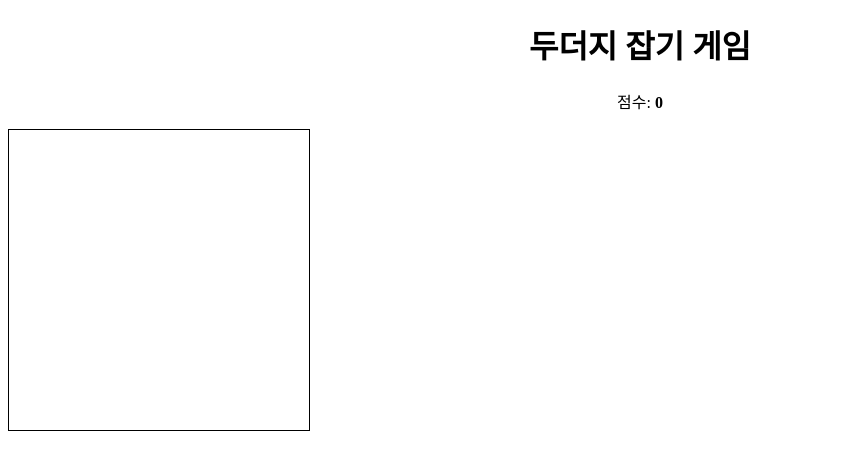
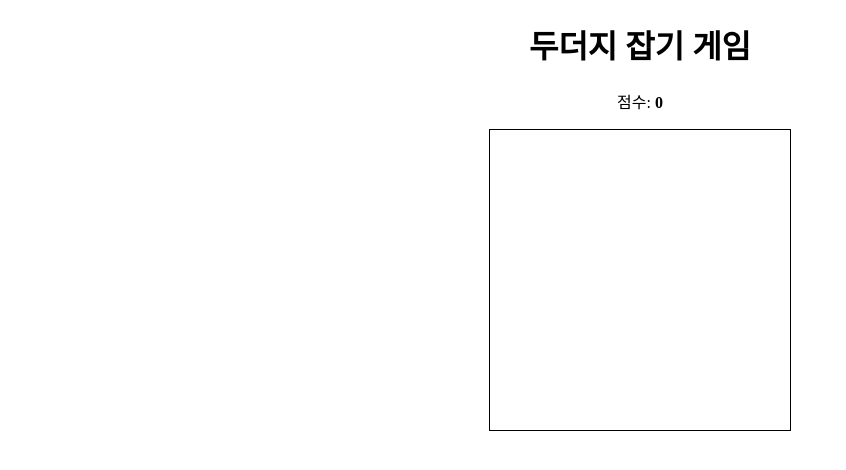
Before and after one commit to Jongwoo0101/WebGame, a plain HTML site: page catch_game/index.html in a window 1280 px wide. Shown: the whole page, without its empty margins (0-846 px from the left). Drawn offline with Linux system fonts and the light colour scheme.

Commit message:
가운데 정렬

```diff
--- a/catch_game/style.css
+++ b/catch_game/style.css
@@ -1,4 +1,4 @@
-h1, p {
+body {
     text-align: center;
 }
 
@@ -12,6 +12,7 @@ h1, p {
     border: 1px solid #000;
     position: relative;
     overflow: hidden;
+    margin: auto;
 }
 
 #mole {
```
